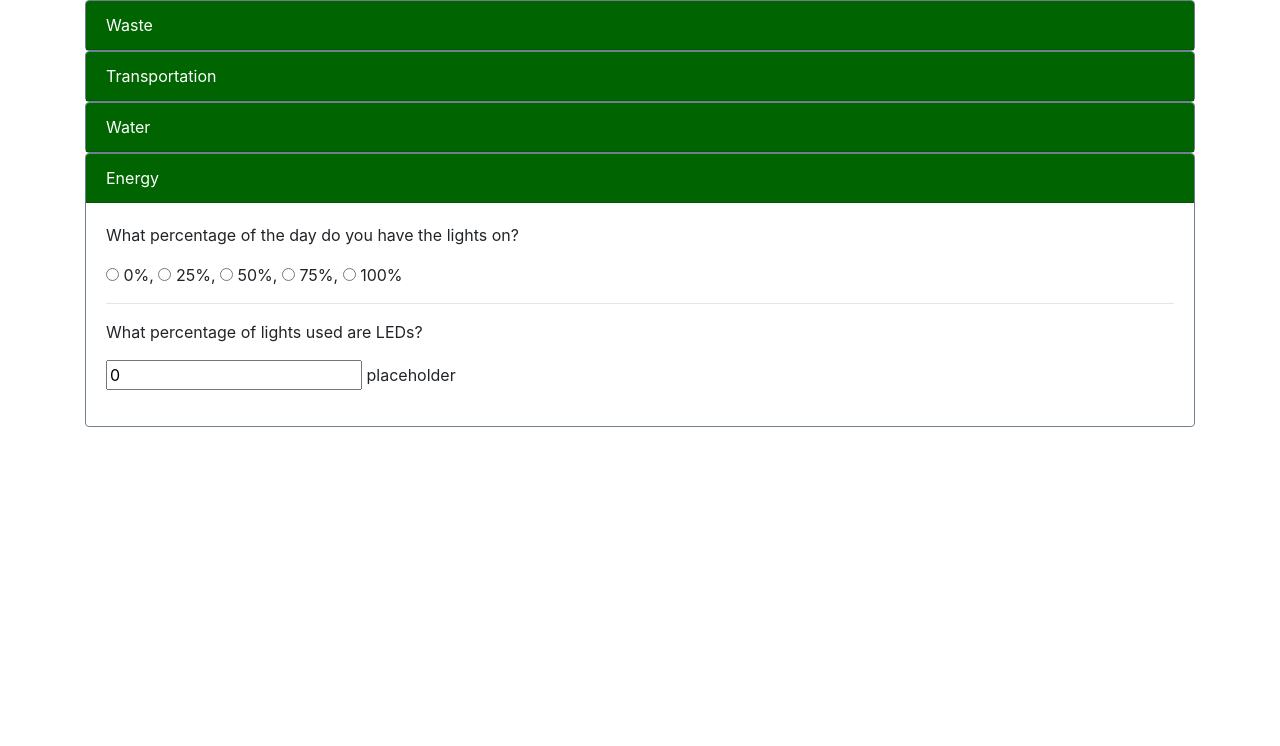
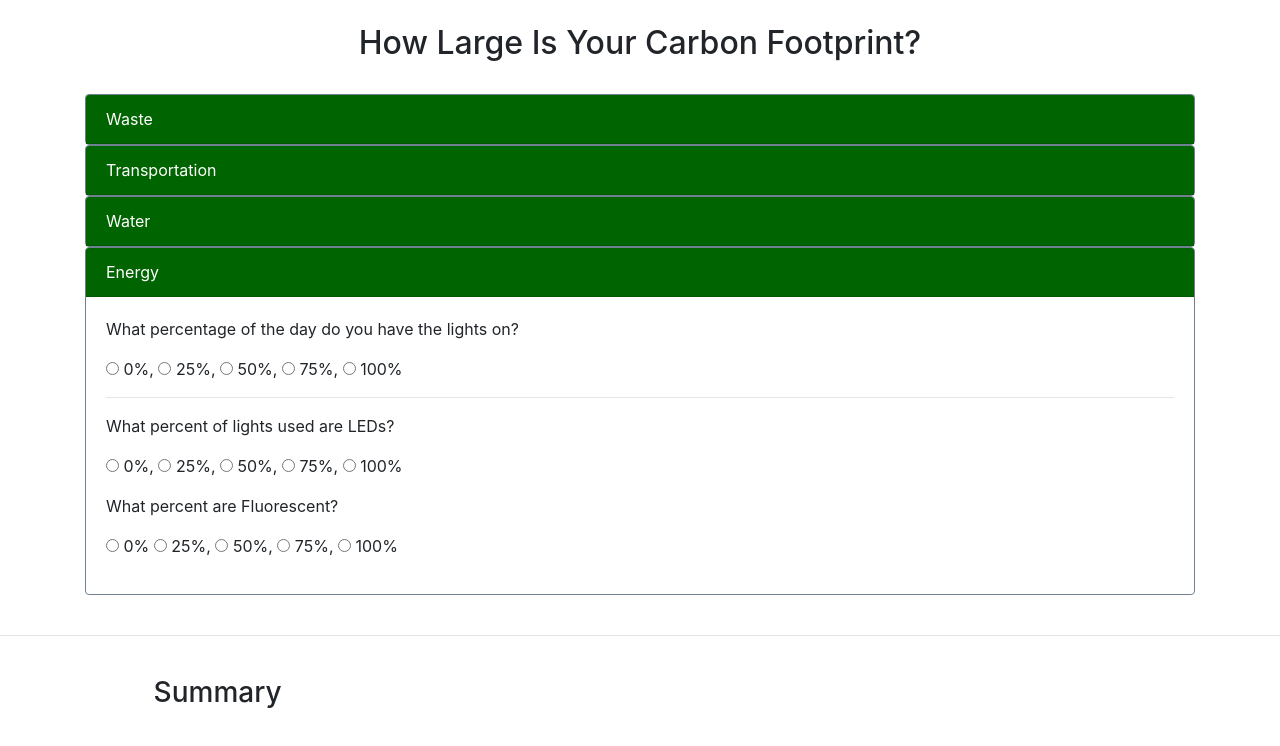
Before and after one commit to bezChalla/patriot, a plain HTML site: page index.html in a window 1280 px wide. Both pictures are taken after a click on the link "Energy". Drawn offline with nearby package versions, Linux system fonts and the light colour scheme.

Commit message:
Modified the LED question and added some styling to the top and bottom of the page.

```diff
--- a/index.html
+++ b/index.html
@@ -1,6 +1,7 @@
 <html>
     <head>
         <title>Carbon Footprint</title>
+        <meta name="viewport" content="width=device-width, initial-scale=1.0">
         <link rel="stylesheet" href="https://maxcdn.bootstrapcdn.com/bootstrap/4.3.1/css/bootstrap.min.css">
         <script src="https://ajax.googleapis.com/ajax/libs/jquery/3.4.1/jquery.min.js"></script>
         <script src="https://cdnjs.cloudflare.com/ajax/libs/popper.js/1.14.7/umd/popper.min.js"></script>
@@ -10,6 +11,9 @@
     </head>
 
     <body>
+        <br>
+        <header><h2>How Large Is Your Carbon Footprint?</h2></header>
+        <br>
         <div class="container">
             <div id="accordion">
 
@@ -57,6 +61,7 @@
                             <p>On average, how many miles do you travel per day?</p>
                             <form>
                                 <input type="number" name="milesTraveled" value=0>
+<!-- hitting enter when this input is selected restarts the page -->
                             </form>
                         </div>
                     </div>
@@ -73,6 +78,7 @@
                             <p>How many minutes do you shower on average?</p>
                             <form>
                                 <input type="number" name="showerTime" value=0>
+<!-- hitting enter when this input is selected restarts the page -->
                             </form>
                             <hr>
                             <p>Do you usually use hot water?</p>
@@ -101,9 +107,21 @@
                                 <input type="radio" name="question1" value=""> 100%
                             </form>
                             <hr>
-                            <p>What percentage of lights used are LEDs?</p>
+                            <p>What percent of lights used are LEDs?</p>
                             <form>
-                                <input type="number" name="led" value=0> placeholder
+                                <input type="radio" name="leds"> 0%,
+                                <input type="radio" name="leds"> 25%,
+                                <input type="radio" name="leds"> 50%,
+                                <input type="radio" name="leds"> 75%,
+                                <input type="radio" name="leds"> 100%
+                            </form>
+                            <p>What percent are Fluorescent?</p>
+                            <form>
+                                <input type="radio" name="fluorescent"> 0%
+                                <input type="radio" name="fluorescent"> 25%,
+                                <input type="radio" name="fluorescent"> 50%,
+                                <input type="radio" name="fluorescent"> 75%,
+                                <input type="radio" name="fluorescent"> 100%
                             </form>
                         </div>
                     </div>
@@ -112,11 +130,14 @@
                 <!-- insert new div class="card" here-->
             </div>
         </div>
+        <br>
+        <hr>
+        <br>
         <!-- END OF QUESTION SECTION -->
 
         <!-- Summary Section | hidden until questions are finished -->
-        <div id="placeholderHidden">
-
+        <div id="summary">
+            <h3>Summary</h3>
         </div>
 
     </body>
--- a/style.css
+++ b/style.css
@@ -1,3 +1,7 @@
+header {
+    text-align: center;
+}
+
 .card {
     border-color: slategray;
 }
@@ -9,3 +13,8 @@
 .card-header a {
     color: white;
 }
+
+#summary {
+    margin-left: 12%;
+    margin-right: 12%;
+}
```
